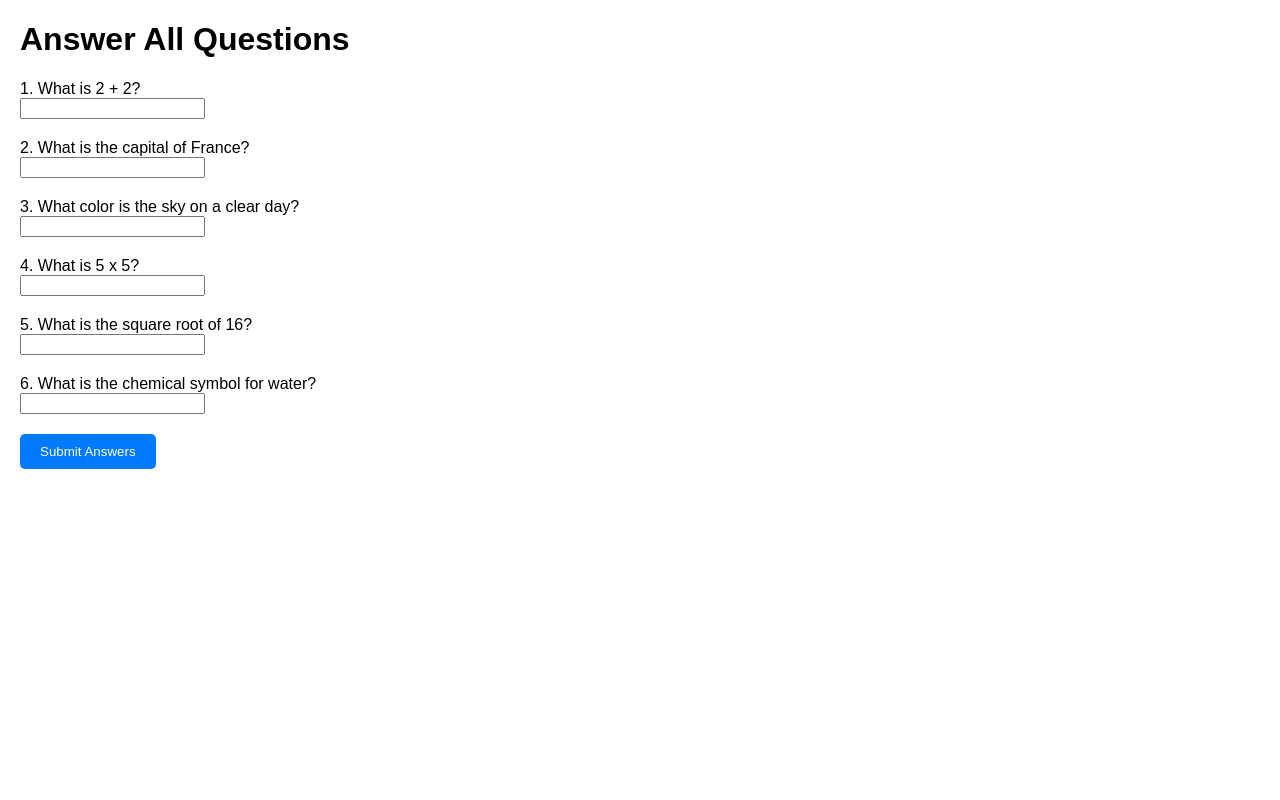
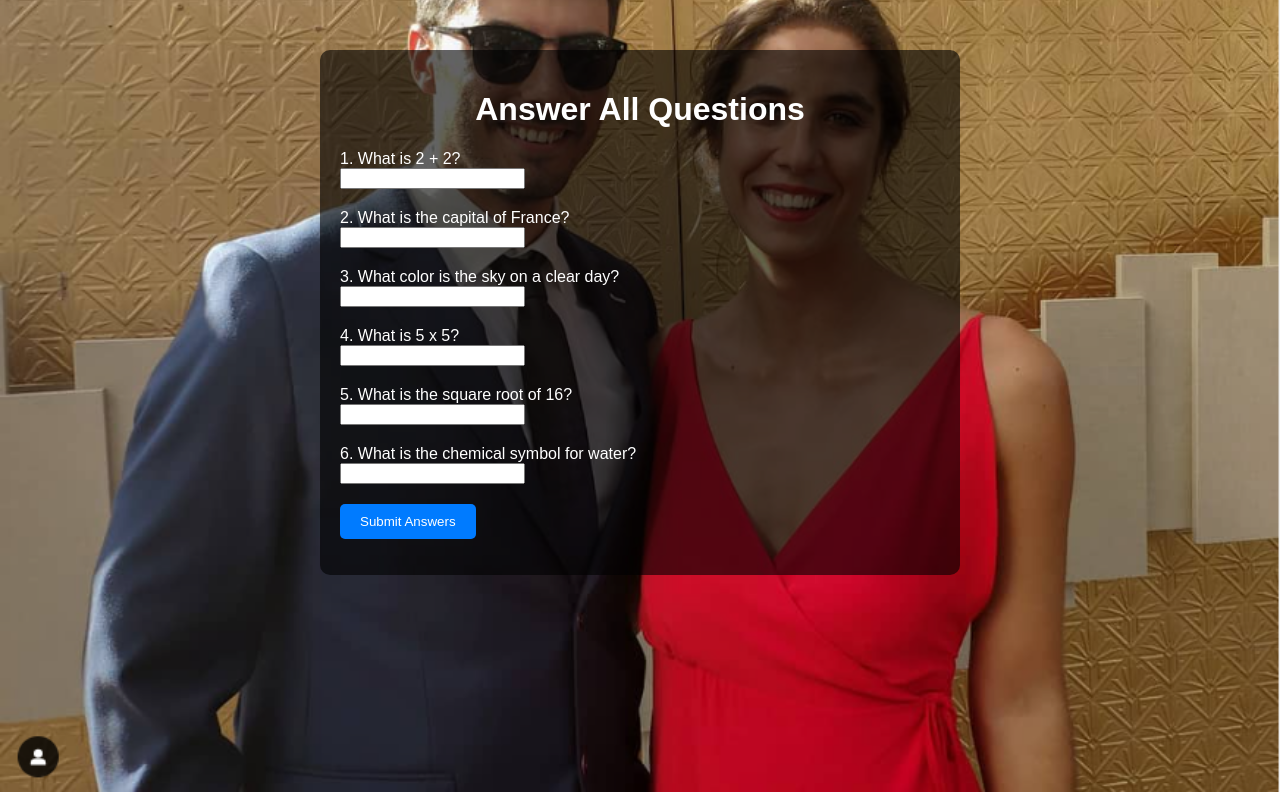
Before and after one commit to automationagile/luaDeMel, a website: page index.html in a window 1280 px wide. Drawn offline with Linux system fonts and the light colour scheme.

Commit message:
add image

```diff
--- a/index.html
+++ b/index.html
@@ -7,7 +7,23 @@
   <style>
     body {
       font-family: Arial, sans-serif;
-      margin: 20px;
+      margin: 0;
+      padding: 0;
+      background-image: url('background.png'); /* Image path */
+      background-size: cover; /* Cover the entire page */
+      background-repeat: no-repeat;
+      background-position: center;
+      color: white; /* Adjust text color for contrast */
+    }
+    .container {
+      background: rgba(0, 0, 0, 0.6); /* Add a translucent background for content */
+      padding: 20px;
+      max-width: 600px;
+      margin: 50px auto;
+      border-radius: 10px;
+    }
+    h1 {
+      text-align: center;
     }
     .question {
       margin-bottom: 20px;
@@ -29,6 +45,7 @@
   </style>
 </head>
 <body>
+  <div class="container">
     <h1>Answer All Questions</h1>
     <form id="questionsForm" method="POST" action="/submit-answers">
       <div class="question">
@@ -58,5 +75,6 @@
       <button type="submit">Submit Answers</button>
     </form>
     <p class="error" id="error"></p>
+  </div>
 </body>
 </html>
```
Also changed, not shown: background.png (added). Lines whose indentation alone changed are shown as unchanged.
